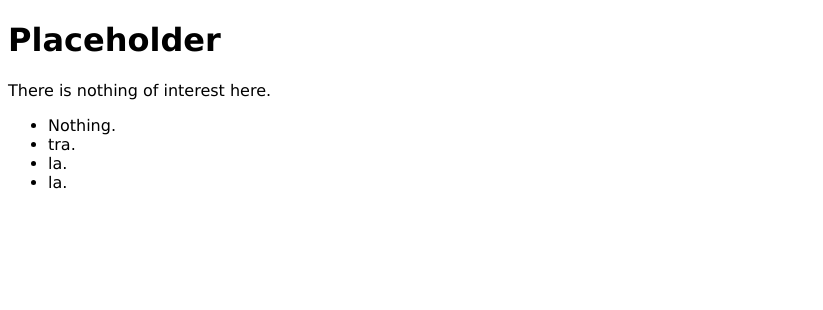
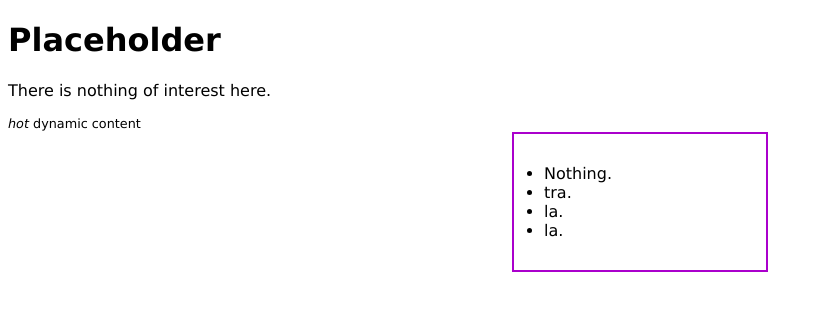
Before and after one commit to ADBond/ADBond.github.io, a plain HTML site: page index.html in a window 1280 px wide. Shown: the whole page, without its empty margins (0-823 px from the left). Drawn offline with Linux system fonts and the light colour scheme.

Commit message:
checking linking css/js is all good

```diff
--- a/index.html
+++ b/index.html
@@ -4,11 +4,7 @@
 
 <head>
   <title>ADBond public page</title>
-  <style>
-      body {
-          font-family: 'Lucida Sans', 'Lucida Sans Regular', 'Lucida Grande', 'Lucida Sans Unicode', Geneva, Verdana, sans-serif;
-      }
-  </style>
+  <link rel="stylesheet" type="text/css" href="static/style.css">
 </head>
 
 <body>
@@ -20,5 +16,10 @@
     <li>la.</li>
     <li>la.</li>
   </ul>
+  <div id="exciting-content"></div>
 </body>
+
+<script src="static/script.js">
+</script>
+
 </html>
--- /dev/null
+++ b/static/script.js
@@ -0,0 +1,6 @@
+let dynamicContent = document.createElement("p");
+dynamicContent.innerHTML = "<em>hot</em> dynamic content";
+dynamicContent.style.fontSize = "0.8em";
+
+let mainBusiness = document.getElementById("exciting-content");
+mainBusiness.appendChild(dynamicContent);
--- /dev/null
+++ b/static/style.css
@@ -0,0 +1,14 @@
+body {
+    font-family: 'Lucida Sans', 'Lucida Sans Regular', 'Lucida Grande', 'Lucida Sans Unicode', Geneva, Verdana, sans-serif;
+    font-size: 16px;
+}
+h1 {
+    font-size: 2em;
+}
+ul {
+    position: absolute;
+    right: 40%;
+    width: 15%;
+    border: 2px solid #AA00CC;
+    padding: 30px;
+}
```
